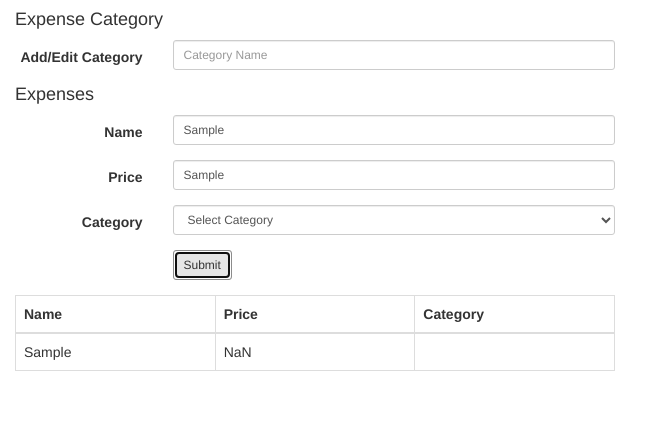
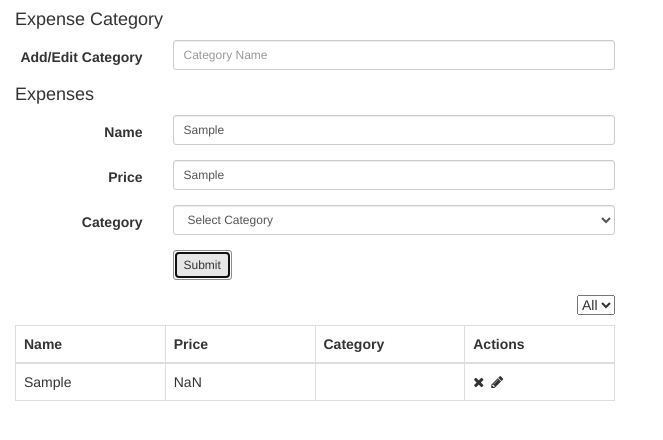
Before and after one commit to nemesis-sun/expense-tracker-react, a React app: page / in a window 1280 px wide. Both pictures are taken after typing "Sample", "Sample" into the empty fields and a click on the button "Submit". Shown: the whole page, without its empty margins (0-663 px from the left). Built offline with nearby package versions, Linux system fonts and the light colour scheme.

Commit message:
Add Edit and Delete items

```diff
--- a/actions.js
+++ b/actions.js
@@ -37,3 +37,34 @@ export function addItem(name, price, categoryId){
         category: categoryId
     };
 }
+
+export function removeItem(id){
+    return {
+        type: ActionTypes.REMOVE_ITEM,
+        id: id
+    };
+}
+
+export function editItem(id, name, price, categoryId){
+    return {
+        type: ActionTypes.EDIT_ITEM,
+        id: id,
+        name: name,
+        price: price,
+        category: categoryId
+    };
+}
+
+export function startEditItem(id){
+    return {
+        type: ActionTypes.START_EDIT_ITEM,
+        id: id
+    };
+}
+
+export function filterCategory(id){
+    return {
+        type: ActionTypes.FILTER_CATEGORY,
+        id: id
+    };
+}
--- a/constants.js
+++ b/constants.js
@@ -4,6 +4,10 @@ const ActionTypes = {
     EDIT_CATEGORY: "EDIT_CATEGORY",
     START_EDIT_CATEGORY: "START_EDIT_CATEGORY",
     ADD_ITEM: "ADD_ITEM",
+    REMOVE_ITEM: "REMOVE_ITEM",
+    EDIT_ITEM: "EDIT_ITEM",
+    START_EDIT_ITEM: "START_EDIT_ITEM",
+    FILTER_CATEGORY: "FILTER_CATEGORY"
 };
 
 export default ActionTypes;
--- a/index.js
+++ b/index.js
@@ -14,12 +14,12 @@ class CategoryAddForm extends React.Component {
     }
 
     componentWillReceiveProps(nextProps){
-        console.log("CategoryAddForm.componentWillReceiveProps");
-        console.log(nextProps);
+        //console.log("CategoryAddForm.componentWillReceiveProps");
+        //console.log(nextProps);
         const {categories, editId, editing} = nextProps;
         if(editing===true){
             let category = categories.filter(category => (category.id===editId));
-            console.log(category);
+            //console.log(category);
             if(category.length > 0)
                 this.setState({input: category[0].name});
         }
@@ -48,7 +48,7 @@ class CategoryAddForm extends React.Component {
     handleSubmit(e){
         //console.log(e.keyCode);
         if(e.keyCode===13){
-            console.log("CategoryAddForm:handleSubmit");
+            //console.log("CategoryAddForm:handleSubmit");
             let {onAddCategory, onEditCategory} = this.props;
             let input = this.state.input.trim();
             this.setState({input: null});
@@ -64,15 +64,24 @@ class CategoryAddForm extends React.Component {
 
 class CategoryList extends React.Component {
     render(){
-        let list = this.props.data.map(category => {return(
+        const items = this.props.items;
+        let list = this.props.data.map(category => {
+            let count=0, total=0;
+            items.forEach(item => {
+                if(item.category===category.id){
+                    count++;
+                    total+=item.price;
+                }
+            });
+            return(
                 <div key={category.id}>
                     <span className="fa fa-times" onClick={this.handleCategoryRemove.bind(this, category.id)}>&nbsp;&nbsp;</span>
                     <span className="fa fa-pencil" onClick={this.handleStartEditCategory.bind(this, category.id)}>&nbsp;&nbsp;</span>
                     <span>{category.name} - </span>
-                <span>{category.count} items - </span>
-                <span>${category.total} </span>
-            </div>
-        )});
+                    <span>{count} items - </span>
+                    <span>${total} </span>
+                </div>);
+        });
         return (
             <div>{list}</div>
         );
@@ -80,7 +89,7 @@ class CategoryList extends React.Component {
 
     handleCategoryRemove(id){
         let {onRemoveCategory} = this.props;
-        console.log("handleCategoryRemove %s", id);
+        //console.log("handleCategoryRemove %s", id);
         onRemoveCategory(id);
     }
 
@@ -94,12 +103,12 @@ class Category extends React.Component {
     render(){
         //const {categories} = this.props;
         //console.log(categories);
-        const {categories, categoryForm: {editing: editing, editId: editId}} = this.props;
+        const {categories, categoryForm: {editing: editing, editId: editId}, items} = this.props;
         return (
             <div>
                 <CategoryAddForm categories={categories} editing={editing} editId={editId}
                     onAddCategory={this.props.onAddCategory} onEditCategory={this.props.onEditCategory}/>
-                <CategoryList data={categories} onRemoveCategory={this.props.onRemoveCategory} onEditStart={this.props.onEditCategoryStart}/>
+                <CategoryList data={categories} items={items} onRemoveCategory={this.props.onRemoveCategory} onEditStart={this.props.onEditCategoryStart}/>
             </div>
         );
     }
@@ -109,6 +118,19 @@ class ItemForm extends React.Component {
     constructor(props){
         super(props);
         this.state = {selectedCategory: "", name: null, price: null};
+    }
+
+    componentWillReceiveProps(nextProps){
+        if(nextProps.editing===true){
+            const editItem = this.props.items.filter(item => item.id===nextProps.editId);
+            if(editItem.length>0){
+                this.setState({
+                    name: editItem[0].name,
+                    price: editItem[0].price,
+                    selectedCategory: editItem[0].category
+                });
+            }
+        }
     }
 
     render() {
@@ -149,14 +171,19 @@ class ItemForm extends React.Component {
     }
 
     handleItemSubmit(e){
-        const {onAddItem} = this.props;
+        const {onAddItem, onEditItem} = this.props;
         let price = 0.0;
         try{
             price = parseFloat(this.state.price);
         }catch(e){
-            console.log("Error parsing!!!");
+            //console.log("Error parsing!!!");
         }
+
+        if(this.props.editing===true)
+            onEditItem(this.props.editId, this.state.name, price, this.state.selectedCategory);
+        else
             onAddItem(this.state.name, price, this.state.selectedCategory);
+
         this.resetForm();
         //console.log(this.state);
         //this.resetForm();
@@ -185,23 +212,35 @@ class ItemForm extends React.Component {
 
 class ItemList extends React.Component {
     render() {
-        const {items, categories} = this.props;
-        const itemList = items.map(item => {
+        const {items, categories, onRemoveItem, onEditItemStart, categoryFilter} = this.props;
+        //console.log("categoryFilter : %s", categoryFilter);
+        let filteredItems = items;
+        if(categoryFilter!==null){
+            filteredItems = filteredItems.filter(item => item.category===categoryFilter);
+        }
+        let itemList = filteredItems.map(item => {
             let category = categories.filter(category => category.id===item.category);
             let categoryName = category.length>0?category[0].name:null;
             return (<tr key={item.id}>
                 <td>{item.name}</td>
                 <td>{item.price}</td>
                 <td>{categoryName}</td>
+                <td>
+                    <span className="fa fa-times" onClick={onRemoveItem.bind(null, item.id)}>&nbsp;&nbsp;</span>
+                    <span className="fa fa-pencil" onClick={onEditItemStart.bind(null, item.id)}></span>
+                </td>
             </tr>)});
+        let hideTable = (items.length===0);
+        let style = {display: hideTable?'none':'block'};
         return (
-            <div>
+            <div style={style}>
                 <table className='table table-bordered table-hover item-table'>
                     <thead>
                         <tr>
                             <th>Name</th>
                             <th>Price</th>
                             <th>Category</th>
+                            <th>Actions</th>
                         </tr>
                     </thead>
                     <tbody>{itemList}</tbody>
@@ -211,12 +250,53 @@ class ItemList extends React.Component {
     }
 }
 
+class ItemCategoryFilter extends React.Component {
+    constructor(props){
+        super(props);
+        this.state={selectedCategory: null};
+    }
+    render() {
+        const {categories, items} = this.props;
+        const categoriesWithItems = categories.filter(category => {
+            let categoryItems = items.filter(item => (item.category === category.id));
+            return categoryItems.length > 0;
+        });
+        const filterOptions = categoriesWithItems.map(category => {
+            return (
+                <option value={category.id} key={category.id}>
+                    {category.name}
+                </option>
+            );
+        });
+
+        return (
+            <div id='category-filter'>
+                <select value={this.state.selectedCategory} onChange={this.handleFilterChange.bind(this)}>
+                    <option value="">All</option>
+                    {filterOptions}
+                </select>
+            </div>
+        );
+    }
+
+    handleFilterChange(e){
+        //console.log("ItemCategoryFilter change: %s", e.target.value);
+        let filterValue = e.target.value
+        if(filterValue==="")
+            filterValue = null;
+
+        this.setState({selectedCategory: filterValue});
+        this.props.onCategoryFilterChange(filterValue);
+    }
+}
+
 class Item extends React.Component {
     render() {
         return (
             <div>
-                <ItemForm categories={this.props.categories} onAddItem={this.props.onAddItem}/>
-                <ItemList items={this.props.items} categories={this.props.categories}/>
+                <ItemForm categories={this.props.categories} onAddItem={this.props.onAddItem} onEditItem={this.props.onEditItem} editing={this.props.itemForm.editing} editId={this.props.itemForm.editId} items={this.props.items}/>
+                <ItemCategoryFilter categories={this.props.categories} items={this.props.items} onCategoryFilterChange={this.props.onCategoryFilterChange}/>
+                <ItemList items={this.props.items} categories={this.props.categories} onRemoveItem={this.props.onRemoveItem} onEditItemStart={this.props.onEditItemStart} categoryFilter={this.props.categoryFilter}/>
             </div>
         );
     }
@@ -254,33 +334,30 @@ const initialState = {
 }
 
 function categories(state=[], action) {
-    console.log("categories reducer");
+    //console.log("categories reducer");
     switch(action.type){
         case ActionTypes.ADD_CATEGORY:
-            console.log(ActionTypes.ADD_CATEGORY);
+            //console.log(ActionTypes.ADD_CATEGORY);
             return addCategory(state, action.name);
         case ActionTypes.REMOVE_CATEGORY:
-            console.log(ActionTypes.REMOVE_CATEGORY);
+            //console.log(ActionTypes.REMOVE_CATEGORY);
             return deleteCategory(state, action.id);
         case ActionTypes.EDIT_CATEGORY:
-            console.log(ActionTypes.EDIT_CATEGORY);
+            //console.log(ActionTypes.EDIT_CATEGORY);
             return editCategory(state, action.id, action.name);
-        case ActionTypes.ADD_ITEM:
-            console.log(ActionTypes.ADD_ITEM);
-            return incrementCategoryCount(state, action.category, action.price);
         default:
             return state;
     }
 }
 
 function categoryForm(state={editing: false, editId: null}, action){
-    console.log("categoryForm reducer");
+    //console.log("categoryForm reducer");
     switch(action.type){
         case ActionTypes.EDIT_CATEGORY:
-            console.log(ActionTypes.EDIT_CATEGORY);
+            //console.log(ActionTypes.EDIT_CATEGORY);
             return {editing: false, editId: null};
         case ActionTypes.START_EDIT_CATEGORY:
-            console.log(ActionTypes.START_EDIT_CATEGORY);
+            //console.log(ActionTypes.START_EDIT_CATEGORY);
             return {editing: true, editId: action.id};
         default:
             return state;
@@ -290,7 +367,7 @@ function categoryForm(state={editing: false, editId: null}, action){
 function addCategory(categories, name){
     let duplicate = categories.filter(category => category.name===name);
     if(duplicate.length === 0)
-        return categories.concat([{name: name, count: 0, id: Date.now().toString(), total: 0}]);
+        return categories.concat([{name: name, id: Date.now().toString()}]);
     return categories;
 }
 
@@ -307,19 +384,14 @@ function editCategory(categories, id, newName){
     return categories;
 }
 
-function incrementCategoryCount(categories, id, price){
-    let category = categories.filter(category => category.id===id);
-    if(category.length>0){
-        category[0].count += 1;
-        category[0].total += price;
-    }
-    return categories.concat([]);
-}
-
 function items(state=[], action){
     switch(action.type){
         case ActionTypes.ADD_ITEM:
             return addItem(state, action.name, action.price, action.category);
+        case ActionTypes.REMOVE_ITEM:
+            return removeItem(state, action.id);
+        case ActionTypes.EDIT_ITEM:
+            return editItem(state, action.id, action.name, action.price, action.category);
         case ActionTypes.REMOVE_CATEGORY:
             return state.filter(item => (item.category!==action.id));
         default:
@@ -328,7 +400,14 @@ function items(state=[], action){
 }
 
 function itemForm(state={editing: false, editId: null}, action){
+    switch(action.type){
+        case ActionTypes.START_EDIT_ITEM:
+            return {editing: true, editId: action.id};
+        case ActionTypes.EDIT_ITEM:
+            return {editing: false, editId: null};
+        default:
             return state;
+    }
 }
 
 function addItem(items, name, price, category) {
@@ -340,17 +419,43 @@ function addItem(items, name, price, category) {
     }]);
 }
 
+function removeItem(items, id){
+    return items.filter(item => item.id!==id);
+}
+
+function editItem(items, id, name, price, category){
+    const editIndex = items.findIndex(item => item.id===id);
+    if(editIndex > -1){
+        items[editIndex].name = name;
+        items[editIndex].price = price;
+        items[editIndex].category = category;
+        return items.concat([]);
+    }
+    return items;
+}
+
+function categoryFilter(state=null, action){
+    switch(action.type){
+        case ActionTypes.FILTER_CATEGORY:
+            //console.log("categoryFilter reducer : %s", action.id);
+            return action.id;
+        default:
+            return null;
+    }
+}
+
 const store = createStore(combineReducers({
     categories,
     categoryForm,
     items,
-    itemForm
+    itemForm,
+    categoryFilter
 }));
 
 
 function mapStateToProps(state=initialState){
-    console.log("mapStateToProps");
-    console.log(state);
+    //console.log("mapStateToProps");
+    //console.log(state);
     return state;
 }
 
@@ -360,7 +465,11 @@ function mapDispatchToProps(dispatch){
         onRemoveCategory: (id) => {dispatch(actions.removeCategory(id));},
         onEditCategory: (id, name) => {dispatch(actions.editCategory(id, name));},
         onEditCategoryStart: (id) => {dispatch(actions.startEditCategory(id));},
-        onAddItem: (name, price, categoryId) => {dispatch(actions.addItem(name, price, categoryId));}
+        onAddItem: (name, price, categoryId) => {dispatch(actions.addItem(name, price, categoryId));},
+        onRemoveItem: (id) => {dispatch(actions.removeItem(id));},
+        onEditItemStart: (id) => {dispatch(actions.startEditItem(id));},
+        onEditItem: (id, name, price, categoryId) => {dispatch(actions.editItem(id, name, price, categoryId));},
+        onCategoryFilterChange: (id) => {dispatch(actions.filterCategory(id));},
     };
 }
 
--- a/style.css
+++ b/style.css
@@ -4,3 +4,11 @@
 .item-table {
     table-layout: fixed;
 }
+.fa {
+    cursor: pointer;
+}
+
+#category-filter {
+    float: right;
+    padding-bottom: 10px;
+}
```
Lines whose indentation alone changed are shown as unchanged.
